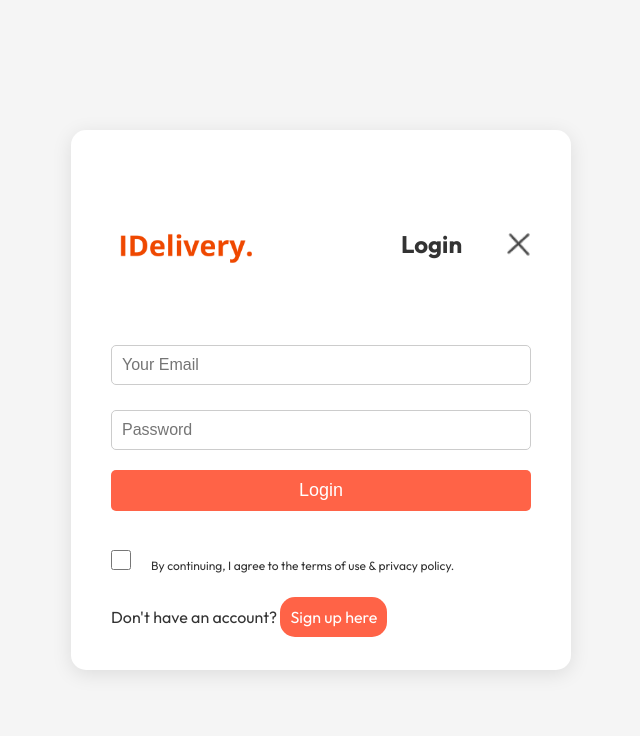
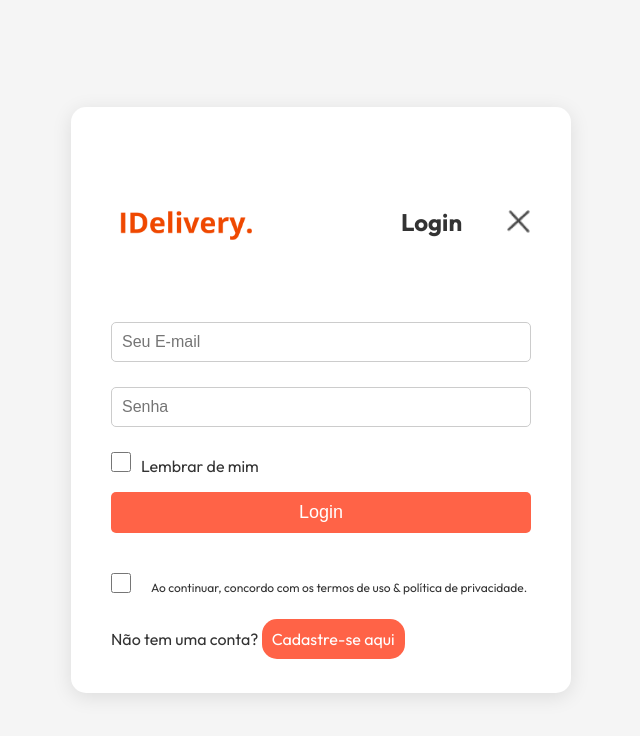
Before and after one commit to danielandersonBC96/Delivery, a React (Vite) app in the folder Frontend/: page /cart in a window 1280 px wide. Both pictures are taken after a click on the button "Sign in". Shown: the top 736 px of the page, without its empty margins (319-959 px from the left). Built offline with nearby package versions, Linux system fonts and the light colour scheme.

Commit message:
criando e registrando a compra no banco de dados

```diff
--- a/Frontend/src/Components/LoginPopup/LoginPopup.jsx
+++ b/Frontend/src/Components/LoginPopup/LoginPopup.jsx
@@ -1,3 +1,5 @@
+
+
 import React, { useState, useEffect } from 'react';
 import './LoginPopup.css';
 import axios from 'axios';
@@ -14,27 +16,32 @@ const LoginPopup = ({ setShowLogin }) => {
     const [errorMessage, setErrorMessage] = useState("");
     const [emailError, setEmailError] = useState("");
     const [isLoading, setIsLoading] = useState(false);
+    const [rememberMe, setRememberMe] = useState(false);
     const navigate = useNavigate();
 
     useEffect(() => {
         const token = localStorage.getItem('token');
         if (token) {
-            // Verificar validade do token
             axios.get('http://localhost:4000/users/verify-token', {
                 headers: {
                     Authorization: `Bearer ${token}`
                 }
             })
-            .then(response => {
-                // Token válido, redirecionar para o perfil
-                navigate('/profile');
-            })
-            .catch(error => {
-                // Token inválido ou expirado, limpar o localStorage
+            .then(() => navigate('/profile'))
+            .catch(() => {
                 localStorage.removeItem('token');
                 localStorage.removeItem('userName');
                 localStorage.removeItem('userId');
+                alert("Sua sessão expirou. Por favor, faça login novamente.");
             });
+        }
+
+        // Preenche e-mail se "lembrar de mim" estiver ativado
+        const savedEmail = localStorage.getItem('storedEmail');
+        const savedRemember = localStorage.getItem('storedRememberMe');
+        if (savedEmail && savedRemember === "true") {
+            setFormData(prev => ({ ...prev, email: savedEmail }));
+            setRememberMe(true);
         }
     }, [navigate]);
 
@@ -44,7 +51,7 @@ const LoginPopup = ({ setShowLogin }) => {
         if (name === "email") {
             setFormData({ ...formData, email: value });
             if (!/\S+@\S+\.\S+/.test(value)) {
-                setEmailError("Invalid email format.");
+                setEmailError("Formato de e-mail inválido.");
             } else {
                 setEmailError("");
             }
@@ -55,15 +62,15 @@ const LoginPopup = ({ setShowLogin }) => {
 
     const validateForm = () => {
         if (currState === "Sign Up" && !formData.name.trim()) {
-            setErrorMessage("Name is required.");
+            setErrorMessage("Nome é obrigatório.");
             return false;
         }
         if (!formData.email.trim() || emailError) {
-            setErrorMessage("A valid email is required.");
+            setErrorMessage("É necessário um e-mail válido.");
             return false;
         }
         if (formData.password.trim().length < 6) {
-            setErrorMessage("Password must be at least 6 characters long.");
+            setErrorMessage("A senha deve ter pelo menos 6 caracteres.");
             return false;
         }
         return true;
@@ -94,18 +101,31 @@ const LoginPopup = ({ setShowLogin }) => {
                     password: formData.password
                 });
 
-                // Armazenar o token, o nome e o ID do usuário no localStorage
+                if (response.data && response.data.token && response.data.user) {
                     const { token, user } = response.data;
+
                     localStorage.setItem('token', token);
                     localStorage.setItem('userName', user.name);
                     localStorage.setItem('userId', user.id);
 
-                alert(`Welcome, ${user.name}!`);
+                    // Armazena informações se "lembrar de mim" estiver marcado
+                    if (rememberMe) {
+                        localStorage.setItem('storedEmail', formData.email);
+                        localStorage.setItem('storedRememberMe', "true");
+                    } else {
+                        localStorage.removeItem('storedEmail');
+                        localStorage.removeItem('storedRememberMe');
+                    }
+
+                    alert(`Login bem-sucedido! Bem-vindo, ${user.name}!`);
                     setShowLogin(false);
                     navigate('/profile');
+                } else {
+                    setErrorMessage("Falha no login. Verifique suas credenciais.");
+                }
             }
         } catch (error) {
-            setErrorMessage(error.response?.data?.message || "An unexpected error occurred. Please try again.");
+            setErrorMessage(error.response?.data?.message || "Ocorreu um erro inesperado. Tente novamente.");
         } finally {
             setIsLoading(false);
         }
@@ -136,18 +156,17 @@ const LoginPopup = ({ setShowLogin }) => {
                         <input
                             type="text"
                             name="name"
-                            placeholder="Your Name"
+                            placeholder="Seu Nome"
                             value={formData.name}
                             onChange={handleChange}
                             aria-label="Name"
                             required
-
                         />
                     )}
                     <input
                         type="email"
                         name="email"
-                        placeholder="Your Email"
+                        placeholder="Seu E-mail"
                         value={formData.email}
                         onChange={handleChange}
                         aria-label="Email"
@@ -157,39 +176,50 @@ const LoginPopup = ({ setShowLogin }) => {
                     <input
                         type="password"
                         name="password"
-                        placeholder="Password"
+                        placeholder="Senha"
                         value={formData.password}
                         onChange={handleChange}
                         aria-label="Password"
                         required
                     />
+                    {currState === "Login" && (
+                        <div className="login-popup-remember">
+                            <input
+                                type="checkbox"
+                                id="rememberMe"
+                                checked={rememberMe}
+                                onChange={() => setRememberMe(prev => !prev)}
+                            />
+                            <label htmlFor="rememberMe">Lembrar de mim</label>
+                        </div>
+                    )}
                 </div>
 
                 {errorMessage && <p className="error-message">{errorMessage}</p>}
 
                 <button type="submit" disabled={isLoading}>
-                    {isLoading ? "Loading..." : currState === "Sign Up" ? "Create Account" : "Login"}
+                    {isLoading ? "Carregando..." : currState === "Sign Up" ? "Criar Conta" : "Login"}
                 </button>
 
                 <div className="login-popup-condition">
                     <input type="checkbox" required aria-label="Agree to terms" />
                     <p>
-                        By continuing, I agree to the <a href="/terms">terms of use</a> & <a href="/privacy">privacy policy</a>.
+                        Ao continuar, concordo com os <a href="/terms">termos de uso</a> & <a href="/privacy">política de privacidade</a>.
                     </p>
                 </div>
 
                 {currState === "Login" ? (
                     <p>
-                        Don't have an account?{" "}
+                        Não tem uma conta?{" "}
                         <span onClick={() => setCurrState("Sign Up")} className="toggle-state">
-                            Sign up here
+                            Cadastre-se aqui
                         </span>
                     </p>
                 ) : (
                     <p>
-                        Already have an account?{" "}
+                        Já tem uma conta?{" "}
                         <span onClick={() => setCurrState("Login")} className="toggle-state">
-                            Login here
+                            Faça login aqui
                         </span>
                     </p>
                 )}
--- a/Frontend/src/Pages/Cart/Cart.jsx
+++ b/Frontend/src/Pages/Cart/Cart.jsx
@@ -44,44 +44,37 @@ const Cart = () => {
     }
   };
 
-
   const registerPurchase = async () => {
-    const user_id = localStorage.getItem('user_id');
-    const token = localStorage.getItem('token');  // Recupera o token JWT do localStorage
+    const user_id = localStorage.getItem('userId');
+    const token = localStorage.getItem('token'); // Recupera o token JWT do localStorage
 
     if (!user_id || !token) {
       alert('Usuário não autenticado. Por favor, faça login.');
       return;
     }
 
-    const totalAmount = getFinalTotal();  // Calcula o valor total (incluindo descontos e taxa de entrega)
+    const totalAmount = getFinalTotal(); // Calcula o valor total (incluindo descontos e taxa de entrega)
     if (!totalAmount || totalAmount <= 0) {
       alert('Total inválido.');
       return;
     }
 
-    const paymentMethod = document.getElementById('paymentMethodSelect').value;  // Captura o método de pagamento do input
-    if (!paymentMethod || paymentMethod === "SELECIONE O MÉTODO") {
+    if (!paymentMethod || paymentMethod === "") {
       alert('Método de pagamento não selecionado.');
       return;
     }
-
-    // Se esses campos não forem obrigatórios, assegure-se de que não causem erro
-    const customerName = customerName || '';
-    const phoneNumber = phoneNumber || '';
-    const discount = discount || 0;
 
     const orderDetails = {
       user_id: user_id,
       total: totalAmount,
       paymentMethod: paymentMethod,
-        customerName: customerName,
-        phoneNumber: phoneNumber,
-        discount: discount,
+      customerName: customerName || '',
+      phoneNumber: phoneNumber || '',
+      discount: discount || 0,
       cartItems: Object.keys(cartItems).map((productId) => {
         const item = cartItems[productId];
         return {
-                productId: item.productId,  // Corrigido para 'productId'
+          productId: productId, // Corrigido para 'productId'
           quantity: item.quantity,
           price: item.product.price,
         };
@@ -92,13 +85,13 @@ const Cart = () => {
       const response = await axios.post('http://localhost:4000/api/orders', orderDetails, {
         headers: {
           'Content-Type': 'application/json',
-                'Authorization': `Bearer ${token}`,  // Enviando o token JWT no header
+          'Authorization': `Bearer ${token}`, // Enviando o token JWT no header
         }
       });
 
-        if (response.status === 201) {  // Alterado para verificar o status correto de criação
+      if (response.status === 201) { // Alterado para verificar o status correto de criação
         alert('Compra registrada com sucesso!');
-            sendWhatsAppMessage();  // Função para enviar confirmação via WhatsApp
+        sendWhatsAppMessage(); // Função para enviar confirmação via WhatsApp
       } else {
         alert('Erro ao registrar a compra. Tente novamente!');
       }
@@ -107,6 +100,7 @@ const Cart = () => {
       alert('Erro ao registrar a compra. Tente novamente!');
     }
   };
+
 
 
 
```
Lines whose indentation alone changed are shown as unchanged.
